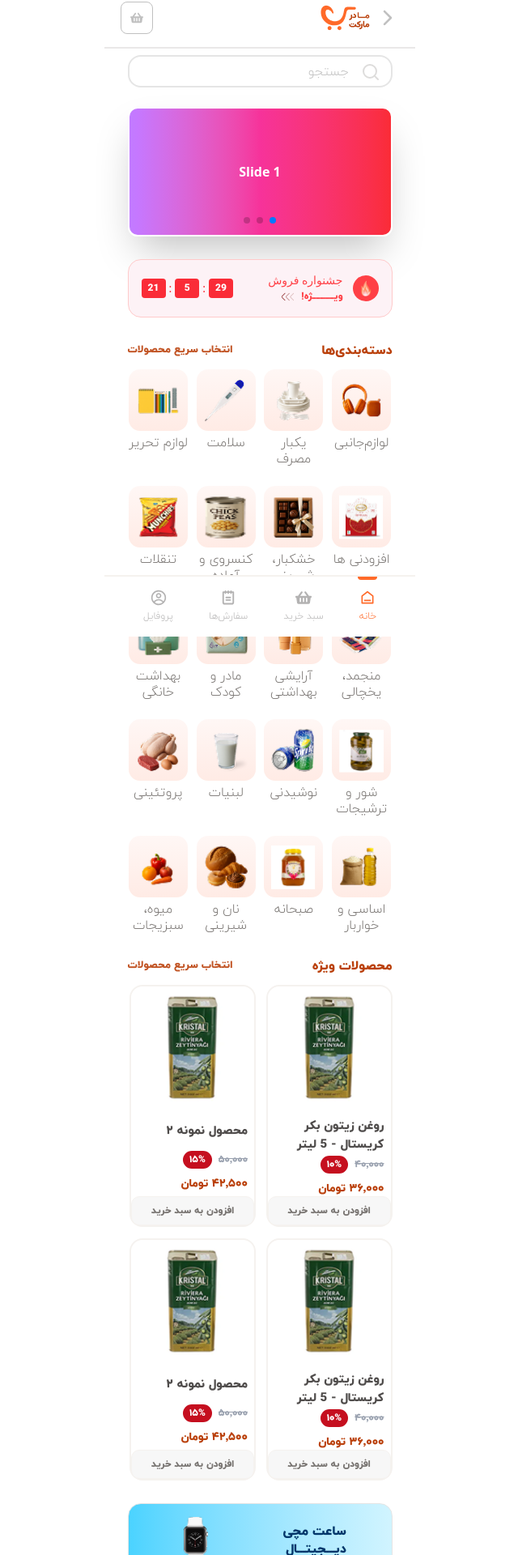
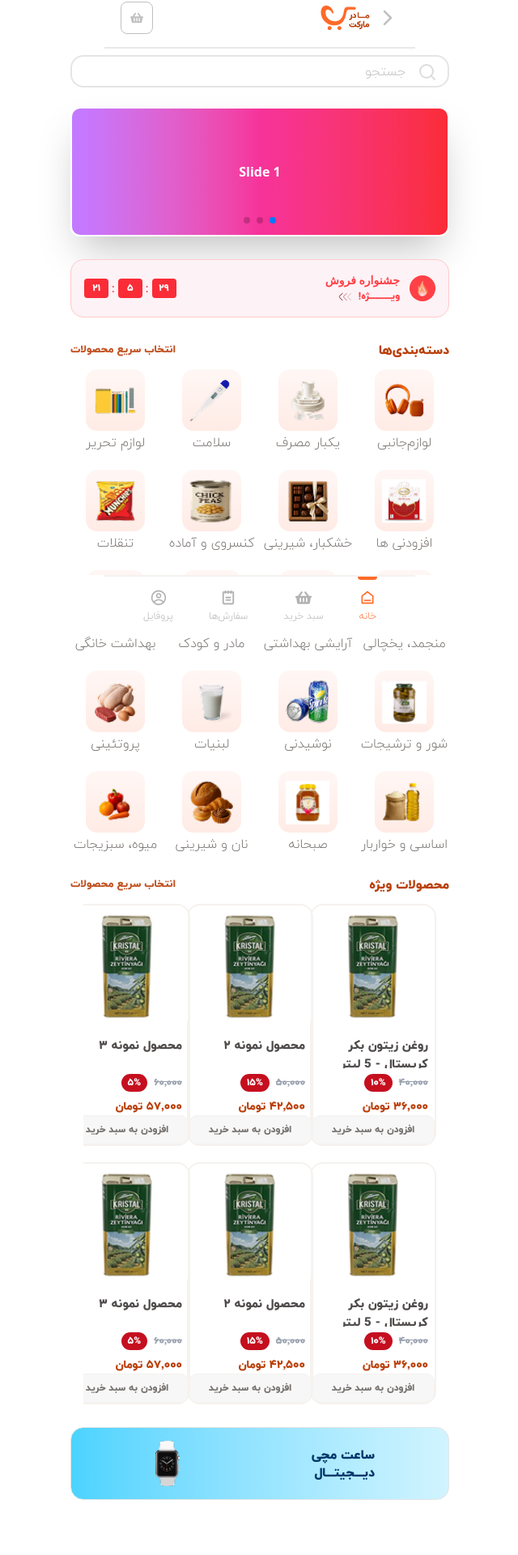
Before and after one commit to Shahin-2002/web-mobile, a Next.js app: page / in a window 1280 px wide. Shown: the part 14-1934 px from the top of the page at 81% size, without its empty margins (319-959 px from the left). Built offline with nearby package versions, Linux system fonts and the light colour scheme.

Commit message:
Update Feature & Fix Bug

```diff
--- a/components/module/BanerFooter/banerFooter.jsx
+++ b/components/module/BanerFooter/banerFooter.jsx
@@ -2,14 +2,20 @@ import React from 'react';
 import { Smart } from '@/components/ui/iconsAndImagrs';
 function banerFooter() {
   return (
-    <div className="border rounded-2xl p-4 mt-7 mx-auto w-[327px] flex justify-around items-center bg-gradient-to-r from-[#4AD3FF] to-[#D1F4FF]">
-      <p className="text-[#01366A] text-sm sm:text-base leading-snug text-right font-bold" style={{ fontFamily: 'iranyekanExtrabold' }}>
-        ساعت مچی <br /> دیـــجیتـــال
-      </p>
-      <div className="w-[40px] h-[60px] sm:w-14 sm:h-14 flex-shrink-0">
-        <img src={Smart} alt="logo" className="w-full h-full object-contain " />
-      </div>
+   <div className="w-full max-w-[500px] mx-auto px-4">
+  <div className="border rounded-2xl p-4 mt-7 flex justify-around items-center bg-gradient-to-r from-[#4AD3FF] to-[#D1F4FF]">
+    <p
+      className="text-[#01366A] text-sm sm:text-base leading-snug text-right font-bold"
+      style={{ fontFamily: 'iranyekanExtrabold' }}
+    >
+      ساعت مچی <br /> دیـــجیتـــال
+    </p>
+    <div className="w-[40px] h-[60px] sm:w-14 sm:h-14 flex-shrink-0">
+      <img src={Smart} alt="logo" className="w-full h-full object-contain" />
     </div>
+  </div>
+</div>
+
   );
 }
 
--- a/components/module/Category/category.jsx
+++ b/components/module/Category/category.jsx
@@ -4,11 +4,17 @@ import { Headphone } from '@/components/ui/iconsAndImagrs';
 function Category({data}) {
 
   return (
-    <div className="mt-7 w-full max-w-[327px] mx-auto flex flex-col items-center">
+  <div className="px-4"> {/* فاصله از چپ و راست */}
+  <div className="mt-7 w-full max-w-[500px] mx-auto flex flex-col items-center">
+
     {/* عنوان و توضیح */}
     <div className="flex items-center justify-between w-full">
-        <p className="font-bold text-[#BA400B]" style={{ fontFamily: 'iranyekanExtrabold' }}>دسته‌بندی‌ها</p>
-        <p className="text-[13px] text-[#C15323] font-medium" style={{ fontFamily: 'iranyekanExtrabold' }}>انتخاب سریع محصولات</p>
+      <p className="font-bold text-[#BA400B]" style={{ fontFamily: 'iranyekanExtrabold' }}>
+        دسته‌بندی‌ها
+      </p>
+      <p className="text-[13px] text-[#C15323] font-medium" style={{ fontFamily: 'iranyekanExtrabold' }}>
+        انتخاب سریع محصولات
+      </p>
     </div>
 
     {/* لیست دسته‌بندی‌ها */}
@@ -24,7 +30,10 @@ function Category({data}) {
         </div>
       ))}
     </div>
+
   </div>
+</div>
+
   );
 }
 
--- a/components/module/Header/header.jsx
+++ b/components/module/Header/header.jsx
@@ -4,7 +4,12 @@ import {
   ShoppingBasketIcon,
   ArrowForwardIcon,
   LogoHeader,
+  MinusIcon,
+  PlusIcon,
+  TrashIcon,
 } from '@/components/ui/iconsAndImagrs';
+
+
 
 function Header({ cart, showCart, setShowCart, setCart }) {
   useEffect(() => {
@@ -31,8 +36,11 @@ function Header({ cart, showCart, setShowCart, setCart }) {
           <ShoppingBasketIcon size={16} color="#C0C0C0" />
           {/* تعداد محصولات */}
           {cart.length > 0 && (
-            <span className="absolute top-0 right-0 bg-red-500 text-white text-[10px] w-4 h-4 flex items-center justify-center rounded-full">
-              {cart.length}
+            <span
+              className="absolute top-0 right-0 bg-red-500 text-white text-[10px] w-4 h-4 flex items-center justify-center rounded-full"
+              style={{ fontFamily: 'iranyekanLight' }}
+            >
+              {cart.length.toLocaleString('fa-IR')}
             </span>
           )}
         </button>
@@ -47,12 +55,20 @@ function Header({ cart, showCart, setShowCart, setCart }) {
               className="bg-white p-4 rounded-2xl w-80 max-h-[60vh] shadow-xl relative flex flex-col"
               onClick={(e) => e.stopPropagation()}
             >
-              <h2 className="font-bold text-lg mb-3 border-b pb-2" style={{ fontFamily: 'iranyekanExtrabold' }}>
+              <h2
+                className="font-bold text-lg mb-3 border-b pb-2"
+                style={{ fontFamily: 'iranyekanExtrabold' }}
+              >
                 🛒 سبد خرید
               </h2>
 
               {cart.length === 0 ? (
-                <p className="text-gray-500 text-center py-8" style={{ fontFamily: 'iranyekanLight' }}>سبد خرید خالیه</p>
+                <p
+                  className="text-gray-500 text-center py-8"
+                  style={{ fontFamily: 'iranyekanLight' }}
+                >
+                  سبد خرید خالیه
+                </p>
               ) : (
                 <ul className="flex-1 overflow-y-auto space-y-3 pr-2">
                   {cart.map((item, i) => (
@@ -68,14 +84,19 @@ function Header({ cart, showCart, setShowCart, setCart }) {
                         >
                           {item.name}
                         </span>
-                        <span className="text-[#BA400B] font-bold text-xs" style={{fontFamily: 'iranyekanExtrabold'}}>
+                        <span
+                          className="text-[#BA400B] font-bold text-xs"
+                          style={{ fontFamily: 'iranyekanExtrabold' }}
+                        >
                           {item.priceAfterDiscount.toLocaleString('fa-IR')}{' '}
                           تومان
                         </span>
                         {/* دکمه‌های کم و زیاد */}
+
                         <div className="flex items-center gap-2 mt-1">
+                          <div className="flex items-center justify-center">
                             <button
-                            className="w-6 h-6 flex items-center justify-center rounded-full border border-gray-300 hover:bg-gray-100 transition-colors"
+                              className="w-6 h-6 flex items-center justify-center hover:bg-gray-100 transition-colors"
                               onClick={() => {
                                 const newCart = [...cart];
                                 if (newCart[i].quantity > 1)
@@ -87,13 +108,18 @@ function Header({ cart, showCart, setShowCart, setCart }) {
                                 );
                               }}
                             >
-                            −
+                              <MinusIcon className="w-6 h-6 text-black" />
                             </button>
-                          <span className="text-sm font-medium" style={{fontFamily: 'iranyekanLight'}}>
+                          </div>
+
+                          <span
+                            className="text-sm font-medium w-5 text-center"
+                            style={{ fontFamily: 'iranyekanLight' }}
+                          >
                             {item.quantity.toLocaleString('fa-IR')}
                           </span>
                           <button
-                            className="w-6 h-6 flex items-center justify-center rounded-full border border-gray-300 hover:bg-gray-100 transition-colors"
+                            className="w-6 h-6 flex items-center justify-center hover:bg-gray-100 transition-colors"
                             onClick={() => {
                               const newCart = [...cart];
                               newCart[i].quantity++;
@@ -104,7 +130,7 @@ function Header({ cart, showCart, setShowCart, setCart }) {
                               );
                             }}
                           >
-                            +
+                            <PlusIcon className="w-6 h-6 text-black" />
                           </button>
                         </div>
                       </div>
@@ -118,7 +144,7 @@ function Header({ cart, showCart, setShowCart, setCart }) {
                           localStorage.setItem('cart', JSON.stringify(newCart)); // به‌روزرسانی localStorage
                         }}
                       >
-                        ❌
+                        <TrashIcon className="w-5 h-5" />
                       </button>
                     </li>
                   ))}
@@ -142,7 +168,8 @@ function Header({ cart, showCart, setShowCart, setCart }) {
               )}
 
               <button
-                className="mt-4 w-full bg-[#BA400B] text-white py-2 rounded-xl hover:bg-[#a73600] transition-all text-sm" style={{ fontFamily: 'iranyekanExtraBold' }}
+                className="mt-4 w-full bg-[#BA400B] text-white py-2 rounded-xl hover:bg-[#a73600] transition-all text-sm"
+                style={{ fontFamily: 'iranyekanExtraBold' }}
                 onClick={() => setShowCart(false)}
               >
                 بستن
--- a/components/module/ProductSpecial/productSpecial.jsx
+++ b/components/module/ProductSpecial/productSpecial.jsx
@@ -3,13 +3,15 @@ import 'swiper/css';
 import 'swiper/css/navigation';
 import 'swiper/css/pagination';
 import { Swiper, SwiperSlide } from 'swiper/react';
-import { Pagination } from 'swiper/modules';
+import { FreeMode, Pagination } from 'swiper/modules';
 import { PlaceHolder } from '@/components/ui/iconsAndImagrs';
 
-function ProductSpecial({ data , addToCart  }) {
+function ProductSpecial({ data, addToCart }) {
   return (
-    <>
-      <div className="mt-7 w-full max-w-[327px] mx-auto flex flex-col items-center">
+    <div className="px-4">
+      {' '}
+      {/* فاصله از چپ و راست */}
+      <div className="mt-7 w-full max-w-[500px] mx-auto flex flex-col items-center">
         {/* عنوان و توضیح */}
         <div className="flex items-center justify-between w-full mb-3">
           <p
@@ -26,34 +28,34 @@ function ProductSpecial({ data , addToCart  }) {
           </p>
         </div>
 
-        {/* کارت‌ها */}
-        <div className="flex flex-wrap gap-3 justify-start w-full">
+        {/* کارت‌ها - همان دو Swiper */}
+        <div className="w-full max-w-[500px] mx-auto px-4">
           <Swiper
-            slidesPerView={2} // دو کارت در هر صفحه
-            spaceBetween={10} // فاصله کم بین کارت‌ها
+            slidesPerView={3}
+            spaceBetween={16} // فاصله بین کارت‌ها
+            freeMode={true}
             loop={true}
             breakpoints={{
-              0: { slidesPerView: 2, spaceBetween: 12 },
-              480: { slidesPerView: 2, spaceBetween: 6 },
-              768: { slidesPerView: 2, spaceBetween: 8 },
-              1024: { slidesPerView: 2, spaceBetween: 10 },
+              0: { slidesPerView: 1.5, spaceBetween: 12 },
+              375: { slidesPerView: 2, spaceBetween: 12 },
+              480: { slidesPerView: 2.5, spaceBetween: 14 },
+              768: { slidesPerView: 3, spaceBetween: 16 }, // فاصله بیشتر روی دسکتاپ کوچک
+              1024: { slidesPerView: 3, spaceBetween: 20 },
             }}
-            modules={[Pagination]}
+            modules={[FreeMode, Pagination]}
             className="mySwiper"
           >
-            {/* کارت ۱ */}
-            {data.map((item, index) => (
-              <>
+            {data.map((item) => (
               <SwiperSlide key={item.id}>
-                  <div className="border-2 border-[#F5F2EF] rounded-2xl flex flex-col h-[299px] w-[156px] ">
+                <div className="border-2 border-[#F5F2EF] rounded-2xl flex flex-col h-[299px] w-[156px]">
                   {/* تصویر */}
                   <div className="w-full rounded-2xl overflow-hidden mb-2">
                     <img
                       src={item.image}
                       onError={(e) => {
-                          e.currentTarget.src = PlaceHolder; // عکس جایگزین
+                        e.currentTarget.src = PlaceHolder;
                       }}
-                        alt="logo"
+                      alt={item.name}
                       className="w-full h-full object-cover"
                     />
                   </div>
@@ -62,7 +64,7 @@ function ProductSpecial({ data , addToCart  }) {
                   <div className="flex flex-col flex-1 justify-between">
                     <div className="flex flex-col justify-around h-full">
                       <p
-                          className="text-[14px] sm:text-[15px] font-medium mb-1 text-[#4F4C4B] text-right break-words pr-2"
+                        className="text-[14px] sm:text-[15px] font-medium mb-1 text-[#4F4C4B] text-right pr-2 line-clamp-2 h-[40px]"
                         style={{ fontFamily: 'iranyekanExtrabold' }}
                       >
                         {item.name}
@@ -94,7 +96,7 @@ function ProductSpecial({ data , addToCart  }) {
 
                     {/* دکمه */}
                     <button
-                        className="w-full bg-[#F7F7F7] border border-[#F5F2EF] text-[#787471] text-[12px] py-2 rounded-lg hover:bg-gray-100"
+                      className="w-full border bg-[#F7F7F7] border-[#F5F2EF] text-[#787471] text-[12px] py-2 rounded-lg hover:bg-gray-100"
                       style={{ fontFamily: 'iranyekanExtrabold' }}
                       onClick={() => addToCart(item)}
                     >
@@ -103,36 +105,38 @@ function ProductSpecial({ data , addToCart  }) {
                   </div>
                 </div>
               </SwiperSlide>
-              </>
             ))}
           </Swiper>
         </div>
-        <div className="flex flex-wrap gap-3 justify-start w-full mt-3.5">
+
+        {/* دومین Swiper */}
+        <div className="w-full max-w-[500px] mx-auto px-4 mt-5">
           <Swiper
-            slidesPerView={2} // دو کارت در هر صفحه
-            spaceBetween={10} // فاصله کم بین کارت‌ها
+            slidesPerView={3}
+            spaceBetween={16} // فاصله بین کارت‌ها
+            freeMode={true}
             loop={true}
             breakpoints={{
-              0: { slidesPerView: 2, spaceBetween: 12 },
-              480: { slidesPerView: 2, spaceBetween: 6 },
-              768: { slidesPerView: 2, spaceBetween: 8 },
-              1024: { slidesPerView: 2, spaceBetween: 10 },
+              0: { slidesPerView: 1.5, spaceBetween: 12 },
+              375: { slidesPerView: 2, spaceBetween: 12 },
+              480: { slidesPerView: 2.5, spaceBetween: 14 },
+              768: { slidesPerView: 3, spaceBetween: 16 }, // فاصله بیشتر روی دسکتاپ کوچک
+              1024: { slidesPerView: 3, spaceBetween: 20 },
             }}
-            modules={[Pagination]}
+            modules={[FreeMode, Pagination]}
             className="mySwiper"
           >
-            {/* کارت ۱ */}
-            {data.map((item, index) => (
-              <SwiperSlide>
-                <div className="border-2 border-[#F5F2EF] rounded-2xl flex flex-col h-[299px] w-[156px] ">
+            {data.map((item) => (
+              <SwiperSlide key={item.id}>
+                <div className="border-2 border-[#F5F2EF] rounded-2xl flex flex-col h-[299px] w-[156px]">
                   {/* تصویر */}
                   <div className="w-full rounded-2xl overflow-hidden mb-2">
                     <img
                       src={item.image}
                       onError={(e) => {
-                        e.currentTarget.src = '/Images/placeHolder.png'; // عکس جایگزین
+                        e.currentTarget.src = PlaceHolder;
                       }}
-                      alt="logo"
+                      alt={item.name}
                       className="w-full h-full object-cover"
                     />
                   </div>
@@ -141,7 +145,7 @@ function ProductSpecial({ data , addToCart  }) {
                   <div className="flex flex-col flex-1 justify-between">
                     <div className="flex flex-col justify-around h-full">
                      <p
-                        className="text-[14px] sm:text-[15px] font-medium mb-1 text-[#4F4C4B] text-right break-words pr-2"
+                        className="text-[14px] sm:text-[15px] font-medium mb-1 text-[#4F4C4B] text-right pr-2 line-clamp-2 h-[40px]"
                         style={{ fontFamily: 'iranyekanExtrabold' }}
                       >
                         {item.name}
@@ -186,7 +190,7 @@ function ProductSpecial({ data , addToCart  }) {
           </Swiper>
         </div>
       </div>
-    </>
+    </div>
   );
 }
 
--- a/components/module/SaleCountdown/saleCountdown.jsx
+++ b/components/module/SaleCountdown/saleCountdown.jsx
@@ -32,13 +32,13 @@ function SaleCountdown({ endTime }) {
   }, [endTime]);
 
   return (
+    <div className="px-4"> {/* فاصله از چپ و راست */}
   <div
-      className="border rounded-2xl p-4 mt-7 mx-auto  w-[327px] flex justify-between items-center"
+    className="border rounded-2xl p-4 mt-7 mx-auto w-full max-w-[500px] flex justify-between items-center"
     style={{ backgroundColor: '#FDF2F6', borderColor: '#FFCACA' }}
   >
     {/* آیکون و متن سمت چپ */}
     <div className="flex items-center gap-3">
-        {/* آیکون آتش */}
       <div
         className="w-8 h-8 rounded-[17px] flex justify-center items-center"
         style={{ backgroundColor: '#FF4046' }}
@@ -46,17 +46,16 @@ function SaleCountdown({ endTime }) {
         <img src={Fire} alt="fire-logo" className="w-3.5 h-5" />
       </div>
 
-        {/* متن جشنواره */}
       <div className="flex flex-col max-w-[120px]">
         <p
           className="text-sm text-[#FF4046] break-words"
-            style={{ fontFamily: 'iranyekan', fontWeight: 300 }} // سبک لایت
+          style={{ fontFamily: 'iranyekan', fontWeight: 800 }}
         >
           جشنواره فروش
         </p>
         <p
           className="text-[12px] text-[#FF4046] break-words flex items-center gap-1"
-            style={{ fontFamily: 'iranyekanExtrabold', fontWeight: 800 }} // بولد
+          style={{ fontFamily: 'iranyekanExtrabold', fontWeight: 800 }}
         >
           ویـــــــــــژه!
           <img src={Arrow} alt="Arrow-logo" />
@@ -64,26 +63,31 @@ function SaleCountdown({ endTime }) {
       </div>
     </div>
 
-      {/* بخش سمت راست، مثلا تایمر */}
+    {/* تایمر */}
     <div className="flex items-center gap-1 text-sm font-medium text-gray-600">
-        {/* ثانیه */}
       <div className="w-[30px] h-[24px] bg-[#FA2C37] flex justify-center items-center rounded-[4px]">
-          <p className="text-white text-[12px]" style={{ fontFamily: 'iranyekanExtrabold' }}>{timeLeft.seconds}</p>
+        <p className="text-white text-[12px]" style={{ fontFamily: 'iranyekanExtrabold' }}>
+          {timeLeft.seconds.toLocaleString('fa-IR')}
+        </p>
       </div>
-        <span style={{color:'#FA2C37'}}>:</span>
+      <span style={{ color: '#FA2C37' }}>:</span>
 
-        {/* دقیقه */}
       <div className="w-[30px] h-[24px] bg-[#FA2C37] flex justify-center items-center rounded-[4px]">
-          <p className="text-white text-[12px]" style={{ fontFamily: 'iranyekanExtrabold' }}>{timeLeft.minutes}</p>
+        <p className="text-white text-[12px]" style={{ fontFamily: 'iranyekanExtrabold' }}>
+          {timeLeft.minutes.toLocaleString('fa-IR')}
+        </p>
       </div>
-        <span style={{color:'#FA2C37'}}>:</span>
+      <span style={{ color: '#FA2C37' }}>:</span>
 
-        {/* ساعت */}
       <div className="w-[30px] h-[24px] bg-[#FA2C37] flex justify-center items-center rounded-[4px]">
-          <p className="text-white text-[12px]" style={{ fontFamily: 'iranyekanExtrabold' }}>{timeLeft.hours}</p>
+        <p className="text-white text-[12px]" style={{ fontFamily: 'iranyekanExtrabold' }}>
+          {timeLeft.hours.toLocaleString('fa-IR')}
+        </p>
       </div>
     </div>
   </div>
+</div>
+
   );
 }
 
--- a/components/module/SwiperPage/SwiperPage.jsx
+++ b/components/module/SwiperPage/SwiperPage.jsx
@@ -8,8 +8,8 @@ import { Pagination } from 'swiper/modules';
 
 function SwiperPage() {
   return (
-    <>
-      <div className="border-2 border-white shadow-2xl w-[327px] rounded-[12px] mx-auto mt-6 h-[160px]">
+  <div className="px-4"> {/* فاصله از چپ و راست */}
+  <div className="border-2 border-white shadow-2xl w-full max-w-[500px] rounded-[12px] mx-auto mt-6 h-[160px]">
     <Swiper
       pagination={true}
       modules={[Pagination]}
@@ -33,7 +33,8 @@ function SwiperPage() {
       </SwiperSlide>
     </Swiper>
   </div>
-    </>
+</div>
+
   );
 }
 
--- a/components/module/searchInput.jsx/searchInput.jsx
+++ b/components/module/searchInput.jsx/searchInput.jsx
@@ -3,18 +3,23 @@ import { SearchIcon } from '@/components/ui/iconsAndImagrs';
 
 function searchInput() {
   return (
-    <>
-      <div className='w-[327px] mx-auto flex items-center justify-center relative'>
-
-        <SearchIcon style={{position: 'absolute', right:15 , bottom: 7 }} size={24} color='#DDDCDB'/>
-        <input
-            className='w-full h-[40px] border-2 rounded-2xl px-4 mt-3 pr-13 custom-placeholder'
-            placeholder='جستجو'
-            style={{ fontFamily: 'iranyekanLight' }}
+    <div className="px-4">
+      {' '}
+      {/* فاصله از چپ و راست */}
+      <div className="w-full max-w-[500px] mx-auto flex items-center justify-center relative">
+        <SearchIcon
+          style={{ position: 'absolute', right: 15, bottom: 7 }}
+          size={24}
+          color="#DDDCDB"
         />
 
+        <input
+          className="w-full h-[40px] border-2 rounded-2xl px-4 mt-3 pr-13 custom-placeholder"
+          placeholder="جستجو"
+          style={{ fontFamily: 'iranyekanLight' }}
+        />
       </div>
-    </>
+    </div>
   );
 }
 
--- a/components/ui/iconsAndImagrs.jsx
+++ b/components/ui/iconsAndImagrs.jsx
@@ -4,6 +4,9 @@ import { FiSearch } from "react-icons/fi";
 import { RiHome6Line } from "react-icons/ri";
 import { CgProfile } from "react-icons/cg";
 import { PiNotepadBold } from "react-icons/pi";
+import { FiTrash2 } from 'react-icons/fi';
+import { FiPlusCircle } from 'react-icons/fi';
+import { FiMinusCircle } from 'react-icons/fi';
 
 export const LogoHeader = '/Images/Frame-header.png'; // Adjust the path as necessary
 export const Fire = '/Images/g1.png'; // Adjust the path as necessary
@@ -17,8 +20,9 @@ export const Smart = '/Images/smart.png'
 
 
 
-
-
+export const TrashIcon = FiTrash2;
+export const PlusIcon = FiPlusCircle;
+export const MinusIcon = FiMinusCircle;
 export const ShoppingBasketIcon = FaShoppingBasket;
 export const ArrowForwardIcon = IoIosArrowForward;
 export const SearchIcon = FiSearch;
--- a/pages/index.js
+++ b/pages/index.js
@@ -7,14 +7,14 @@ import ProductSpecial from "@/components/module/ProductSpecial/productSpecial.js
 import BanerFooter from "@/components/module/BanerFooter/banerFooter.jsx";
 export default function Home({ products, menus, addToCart }) {
   return (
-    <>
+    <main className=" max-w-[500px] mx-auto">
       <SearchInput />
       <SwiperPage />
-      <SaleCountdown endTime="2025-08-20T23:59:59" />
+      <SaleCountdown endTime="2028-05-05T23:59:59" />
       <Category data={menus} />
       <ProductSpecial data={products} addToCart={addToCart} />
       <BanerFooter />
-    </>
+    </main>
   );
 }
 
```
Lines whose indentation alone changed are shown as unchanged.
